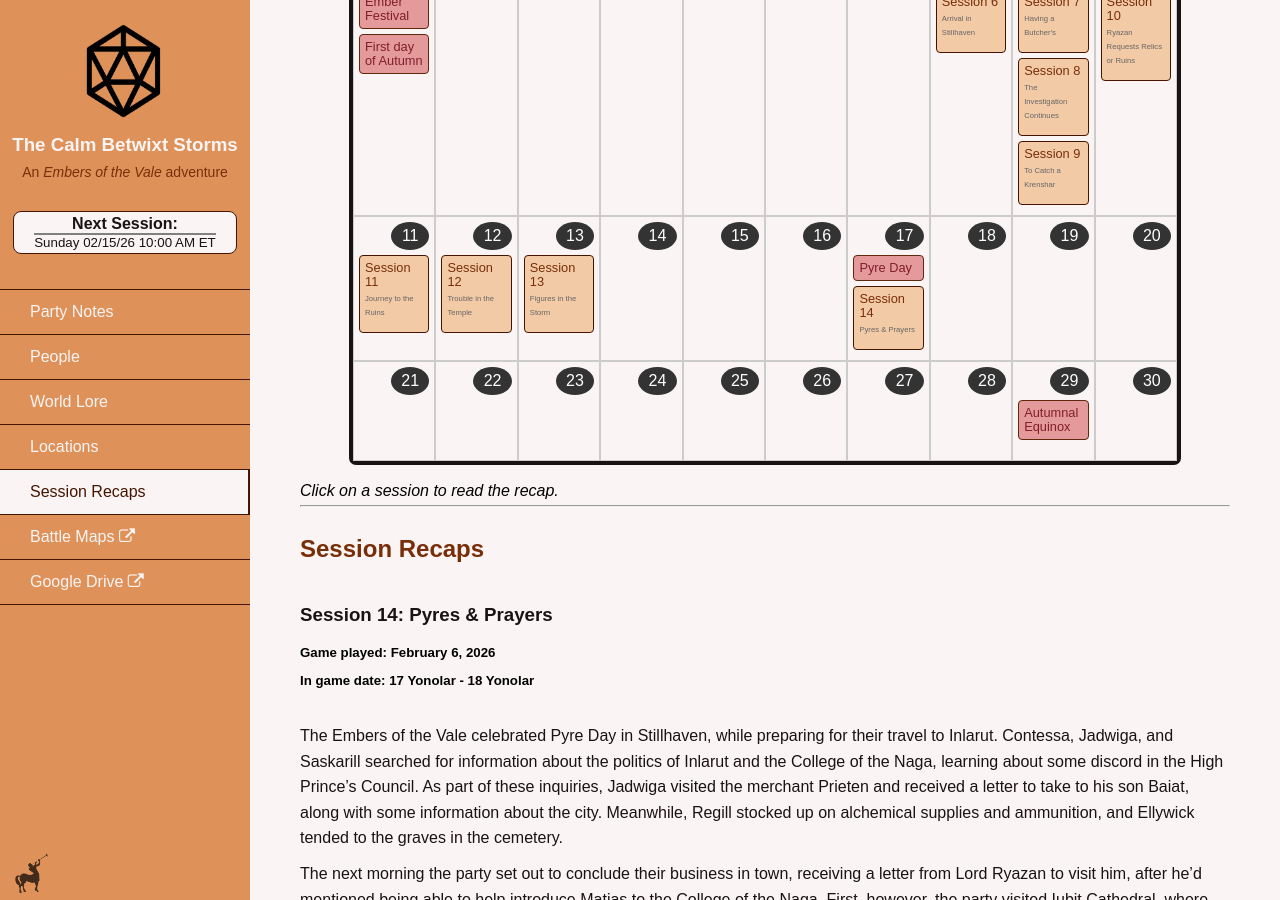
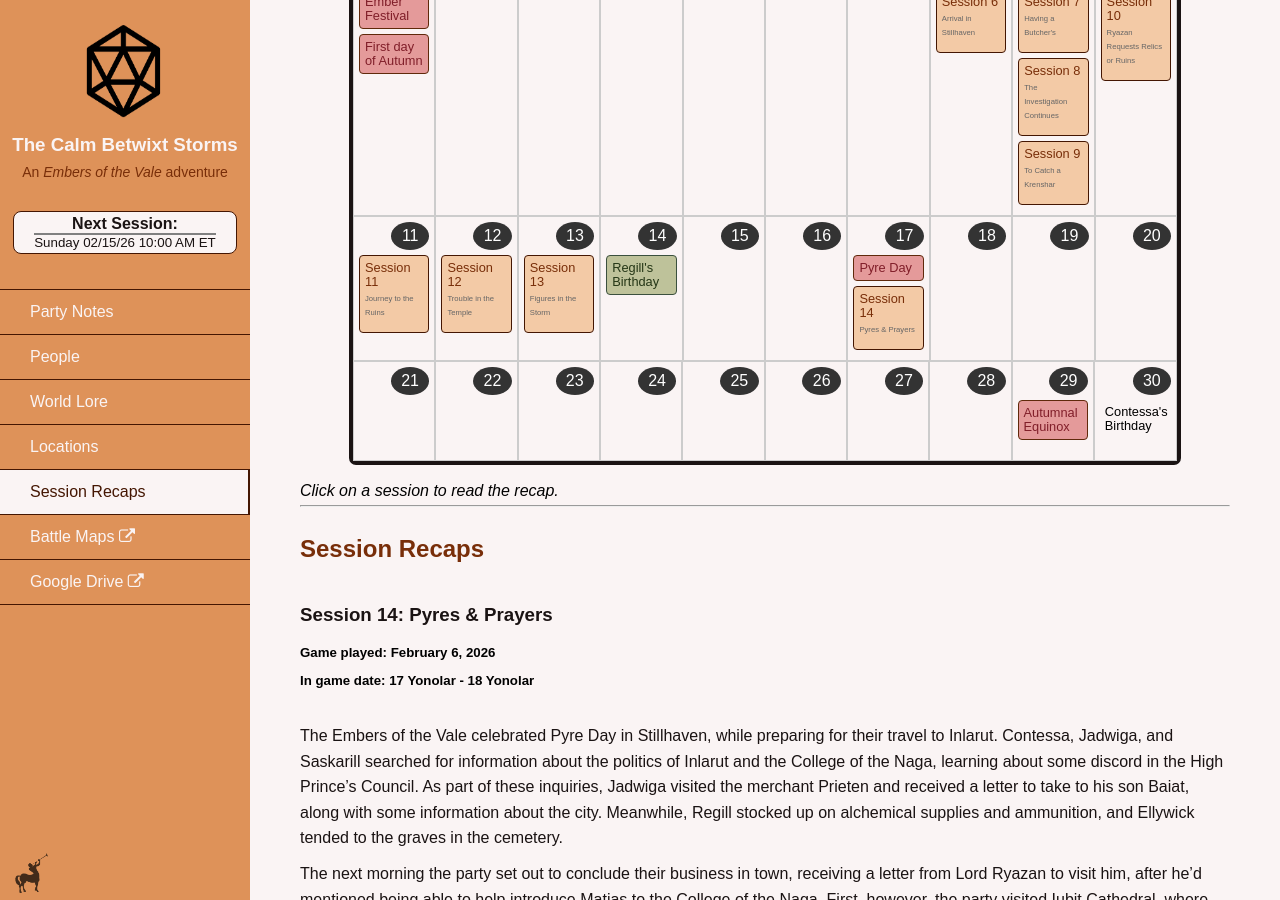
Before and after one commit to lambdr/calm_betwixt_storms, a Jekyll site: the page built from _pages/recaps.md, in a window 1280 px wide and 900 px high, scrolled down 310 px. Built offline with Jekyll 4.4.1, drawn with Linux system fonts in a browser that asks for light colours.

Commit message:
birthdays

```diff
--- a/_data/calendar/yonolar.yml
+++ b/_data/calendar/yonolar.yml
@@ -9,9 +9,15 @@ events:
       type: holiday
     - name: First day of Autumn
       type: holiday
+  14:
+    - name: Regill's Birthday
+      type: misc
   17:
     - name: Pyre Day
       type: holiday
   29:
     - name: Autumnal Equinox
       type: holiday
+  30:
+    - name: Contessa's Birthday
+      misc: misc
```
